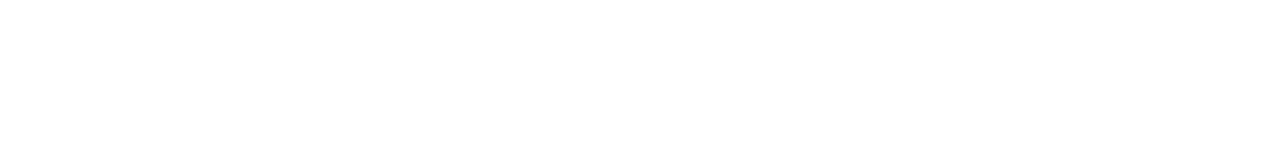
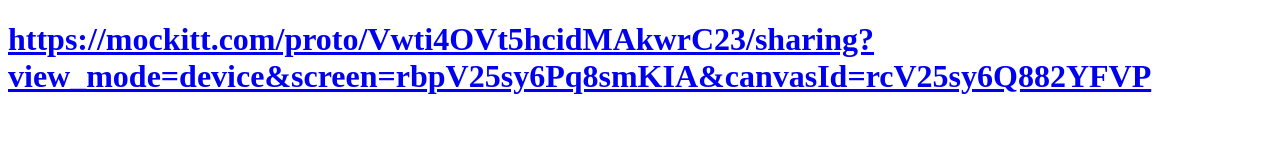
Before and after one commit to jaylinrh/escapeJAAL, a plain HTML site: page docs/index.html in a window 1280 px wide. Drawn offline with Linux system fonts and the light colour scheme.

Commit message:
still fixing link issue

```diff
--- a/docs/index.html
+++ b/docs/index.html
@@ -2,7 +2,10 @@
 <html>
     <head> </head>
     <body>
-        <h1> <a href="https://mockitt.com/proto/Vwti4OVt5hcidMAkwrC23/sharing?view_mode=device&screen=rbpV25sy6Pq8smKIA&canvasId=rcV25sy6Q882YFVP"> </a>
+        <h1>
+            <a href="https://mockitt.com/proto/Vwti4OVt5hcidMAkwrC23/sharing?view_mode=device&screen=rbpV25sy6Pq8smKIA&canvasId=rcV25sy6Q882YFVP" target="_blank">
+            https://mockitt.com/proto/Vwti4OVt5hcidMAkwrC23/sharing?view_mode=device&screen=rbpV25sy6Pq8smKIA&canvasId=rcV25sy6Q882YFVP
+            </a>
         </h1>
     </body>
 </html>
```
